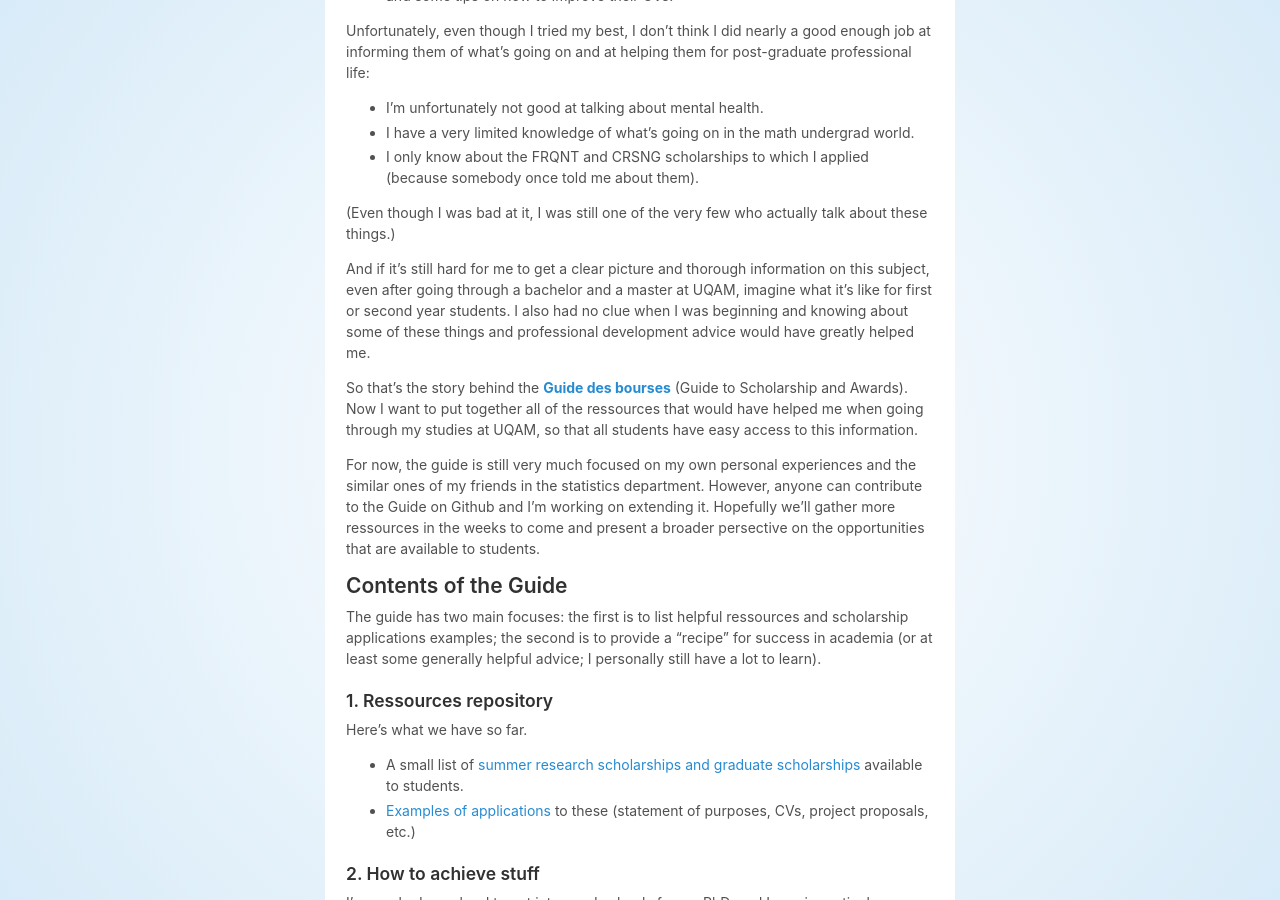
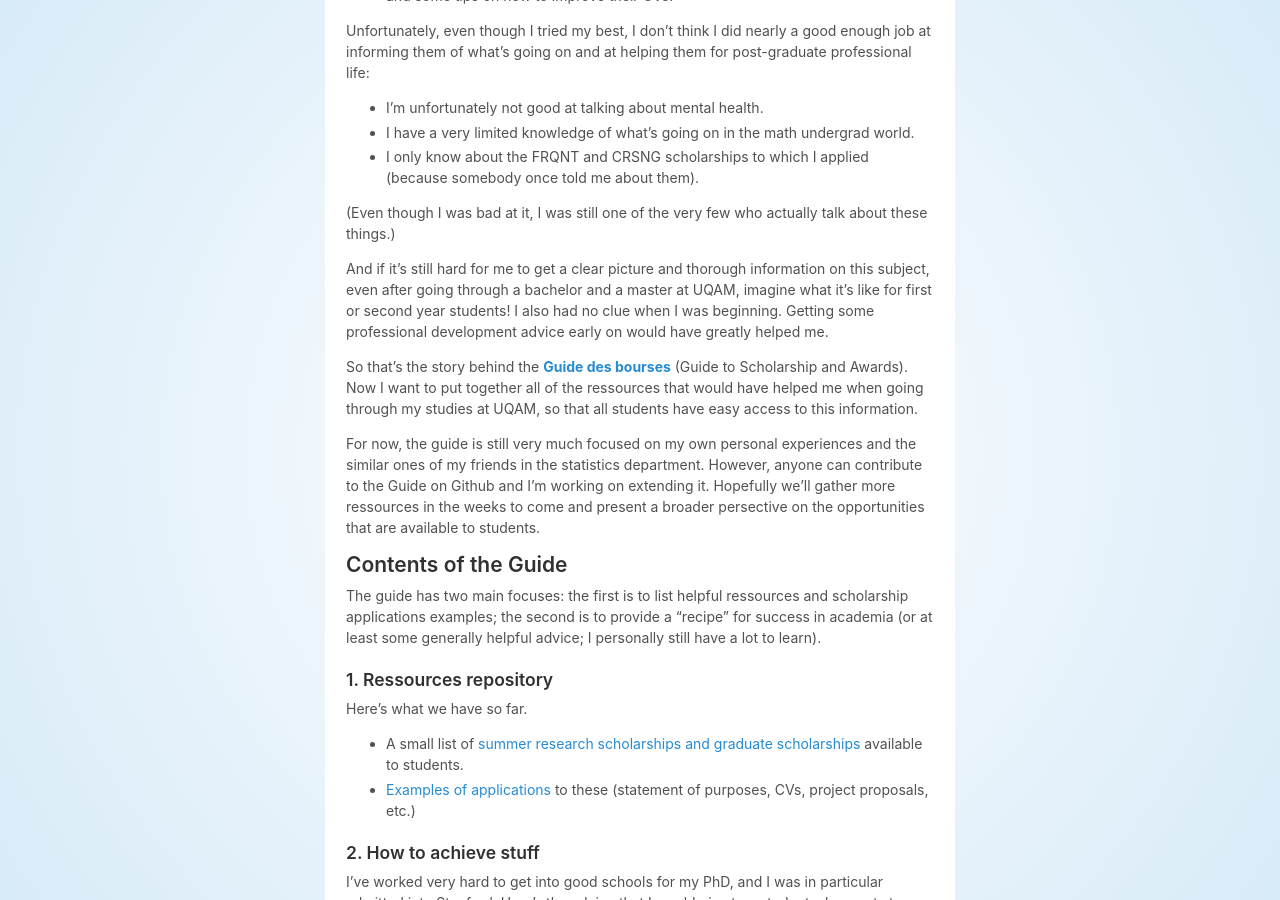
Before and after one commit to OlivierBinette/blog, a Jekyll site: the page built from _posts/2019-05-03-le-projet-du-guide-des-bourses.md, in a window 1280 px wide and 900 px high, scrolled down 481 px. Built offline with Jekyll 4.4.1, drawn with Linux system fonts in a browser that asks for light colours; nearby versions of some CDN libraries.

Commit message:
Update 2019-05-03-le-projet-du-guide-des-bourses.md

```diff
--- a/_posts/2019-05-03-le-projet-du-guide-des-bourses.md
+++ b/_posts/2019-05-03-le-projet-du-guide-des-bourses.md
@@ -21,7 +21,7 @@
 
 (Even though I was bad at it, I was still one of the very few who actually talk about these things.)
 
-And if it's still hard for me to get a clear picture and thorough information on this subject, even after going through a bachelor and a master at UQAM, imagine what it's like for first or second year students. I also had no clue when I was beginning and knowing about some of these things and professional development advice would have greatly helped me.
+And if it's still hard for me to get a clear picture and thorough information on this subject, even after going through a bachelor and a master at UQAM, imagine what it's like for first or second year students! I also had no clue when I was beginning. Getting some professional development advice early on would have greatly helped me.
 
 So that's the story behind the [**Guide des bourses**](https://github.com/OlivierBinette/Guide-des-bourses-UQAM) (Guide to Scholarship and Awards). Now I want to put together all of the ressources that would have helped me when going through my studies at UQAM, so that all students have easy access to this information.
 
```
